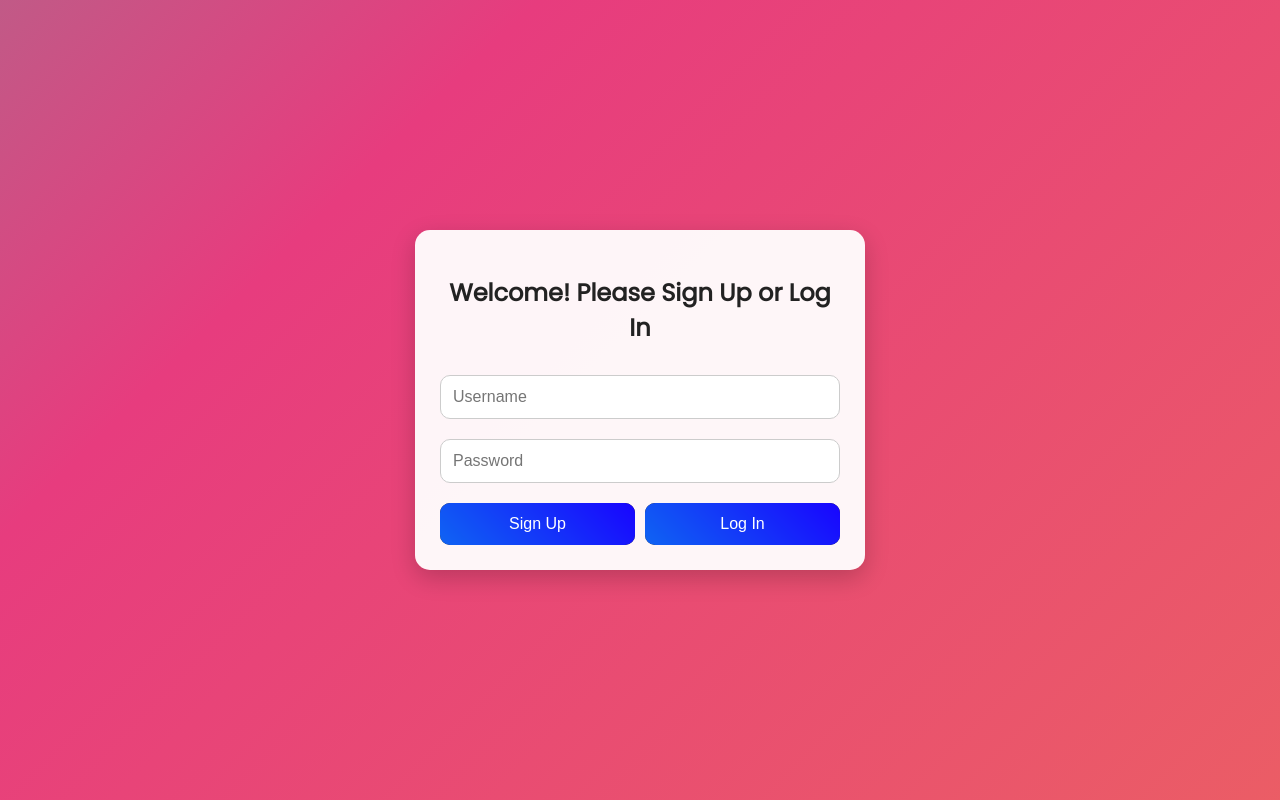
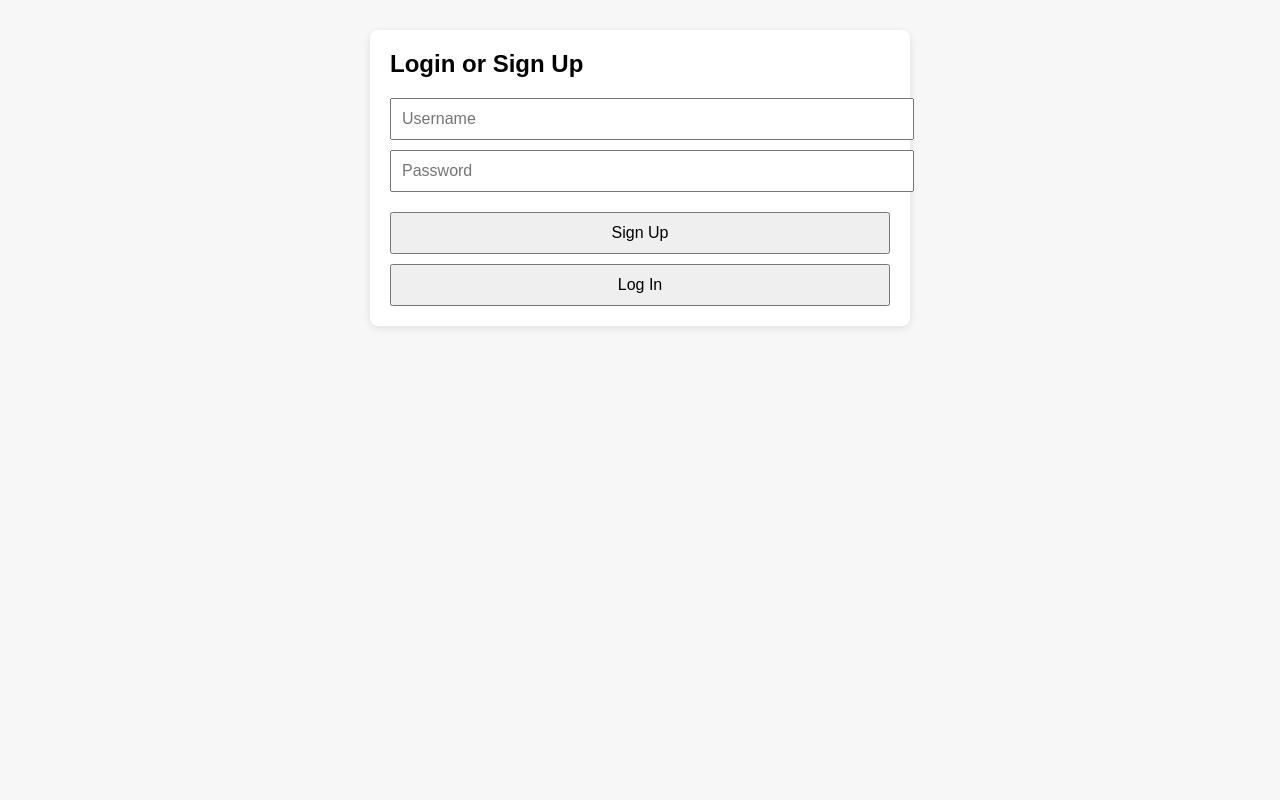
Before and after one commit to pro-code001/chat-server, a Flask app: page / in a window 1280 px wide. Run offline with Flask 2, Linux system fonts and the light colour scheme; some libraries are stand-ins or nearby versions.

Commit message:
index.html

```diff
--- a/templates/index.html
+++ b/templates/index.html
@@ -2,165 +2,85 @@
 <html lang="en">
 <head>
   <meta charset="UTF-8" />
-  <meta name="viewport" content="width=device-width, initial-scale=1" />
-  <title>Stylish Chat with Auth and Rooms</title>
-  <script src="https://cdn.socket.io/4.5.0/socket.io.min.js"></script>
-  <link href="https://fonts.googleapis.com/css2?family=Poppins&display=swap" rel="stylesheet" />
+  <meta name="viewport" content="width=device-width, initial-scale=1.0"/>
+  <title>Two-Person Chat App</title>
   <style>
-    * { box-sizing: border-box; }
     body {
-      font-family: 'Poppins', sans-serif;
-      margin: 0; padding: 0;
-      min-height: 100vh;
-      display: flex; justify-content: center; align-items: center;
-      background: linear-gradient(-45deg, #ee7752, #e73c7e, #23d5ab, #23a6d5);
-      background-size: 400% 400%;
-      animation: gradientBG 15s ease infinite;
-      color: #222;
-    }
-    @keyframes gradientBG {
-      0% { background-position: 0% 50%; }
-      50% { background-position: 100% 50%; }
-      100% { background-position: 0% 50%; }
+      font-family: Arial, sans-serif;
+      background-color: #f7f7f7;
+      margin: 0;
+      padding: 0;
     }
     .container {
-      background: rgba(255,255,255,0.95);
-      padding: 25px;
-      border-radius: 15px;
-      box-shadow: 0 8px 24px rgba(0,0,0,0.2);
-      width: 90%; max-width: 450px;
-      text-align: center;
+      max-width: 500px;
+      margin: 30px auto;
+      background-color: #fff;
+      padding: 20px;
+      border-radius: 8px;
+      box-shadow: 0 2px 8px rgba(0,0,0,0.1);
+    }
+    h2 {
+      margin-top: 0;
     }
     input {
+      display: block;
       width: 100%;
       margin: 10px 0;
-      padding: 12px;
-      border-radius: 10px;
-      border: 1px solid #ccc;
+      padding: 10px;
       font-size: 16px;
     }
-    .btn-group {
-      display: flex;
-      justify-content: space-between;
+    button {
+      padding: 10px;
+      width: 100%;
+      font-size: 16px;
       margin-top: 10px;
-      gap: 10px;
-      flex-wrap: wrap;
+      cursor: pointer;
     }
-    button {
-      flex: 1 1 45%;
-      padding: 12px;
-      font-size: 16px;
-      border: none;
-      border-radius: 10px;
-      cursor: pointer;
-      color: white;
-      background-color: #222;
-      position: relative;
-      z-index: 0;
-      overflow: hidden;
-      transition: background-color 0.3s ease;
-    }
-    button:hover {
-      background-color: #000;
-    }
-    button::before {
-      content: "";
-      position: absolute;
-      top: -50%; left: -50%;
-      width: 200%; height: 200%;
-      background: linear-gradient(45deg, #ff0040, #00ffe0, #1900ff, #ff00c8);
-      background-size: 400% 400%;
-      animation: glowing 20s linear infinite;
-      z-index: -1;
-      filter: blur(6px);
-    }
-    @keyframes glowing {
-      0% { background-position: 0% 50%; }
-      50% { background-position: 100% 50%; }
-      100% { background-position: 0% 50%; }
-    }
-    #auth, #roomForm, #chat {
+    #chat {
       display: none;
     }
-    #auth.active, #roomForm.active, #chat.active {
-      display: block;
-    }
     #messages {
-      height: 250px;
-      overflow-y: auto;
+      height: 300px;
       border: 1px solid #ccc;
       padding: 10px;
+      overflow-y: auto;
+      background-color: #fafafa;
       margin-bottom: 10px;
-      border-radius: 10px;
-      background: #f7f7f7;
-      text-align: left;
     }
-    #messageInput {
-      width: calc(100% - 60px);
-      font-size: 15px;
-      padding: 10px;
-      border-radius: 10px;
-      border: 1px solid #ccc;
-    }
-    #sendBtn {
-      width: 50px;
-      background-color: #28a745;
-      color: white;
-      border: none;
-      border-radius: 10px;
-      font-size: 18px;
-      margin-left: 5px;
-    }
-    #sendBtn:hover {
-      background-color: #1f7d34;
-    }
-    @media (max-width: 480px) {
-      input, button, #messageInput, #sendBtn {
-        font-size: 15px;
-      }
-      #messages {
-        height: 200px;
-      }
+    p {
+      margin: 5px 0;
     }
   </style>
 </head>
 <body>
-  <!-- AUTH (SIGNUP / LOGIN) -->
-  <div id="auth" class="container active">
-    <h2>Welcome! Please Sign Up or Log In</h2>
-    <input id="authUsername" placeholder="Username" />
-    <input id="authPassword" type="password" placeholder="Password" />
-    <div class="btn-group">
+
+<div class="container" id="auth">
+  <h2>Login or Sign Up</h2>
+  <input type="text" id="authUsername" placeholder="Username" />
+  <input type="password" id="authPassword" placeholder="Password" />
   <button id="signupBtn">Sign Up</button>
   <button id="loginBtn">Log In</button>
 </div>
-  </div>
 
-  <!-- ROOM FORM (CREATE / JOIN ROOM) -->
-  <div id="roomForm" class="container">
+<div class="container" id="roomForm" style="display: none;">
   <h2>Create or Join a Room</h2>
-    <input id="roomNameInput" placeholder="Room name" />
-    <input id="roomPasswordInput" type="password" placeholder="Room password" />
-    <div class="btn-group">
+  <input type="text" id="roomNameInput" placeholder="Room Name" />
+  <input type="password" id="roomPasswordInput" placeholder="Room Password" />
   <button id="createRoomBtn">Create Room</button>
   <button id="joinRoomBtn">Join Room</button>
 </div>
+
+<div class="container" id="chat">
+  <h2>Room: <span id="roomDisplayName"></span></h2>
+  <div id="messages"></div>
+  <input type="text" id="messageInput" placeholder="Type your message..." />
+  <button id="sendBtn">Send</button>
 </div>
 
-  <!-- CHAT -->
-  <div id="chat" class="container">
-    <h3>Room: <span id="roomDisplayName"></span></h3>
-    <div id="messages"></div>
-    <div style="display: flex;">
-      <input id="messageInput" placeholder="Type message..." />
-      <button id="sendBtn">➤</button>
-    </div>
-  </div>
-
+<script src="/socket.io/socket.io.js"></script>
 <script>
   const socket = io();
 
-    // DOM elements
   const authDiv = document.getElementById('auth');
   const roomFormDiv = document.getElementById('roomForm');
   const chatDiv = document.getElementById('chat');
@@ -183,105 +103,97 @@
   let currentUsername = null;
   let currentRoom = null;
 
-    // Sign Up
   signupBtn.onclick = () => {
     const username = authUsernameInput.value.trim();
     const password = authPasswordInput.value.trim();
     if (!username || !password) {
-        alert("Fill both username and password to sign up.");
+      alert("Enter username and password to sign up.");
       return;
     }
-      socket.emit('signup', {username, password});
+    socket.emit('signup', { username, password });
   };
 
-    // Log In
   loginBtn.onclick = () => {
     const username = authUsernameInput.value.trim();
     const password = authPasswordInput.value.trim();
     if (!username || !password) {
-        alert("Fill both username and password to log in.");
+      alert("Enter username and password to log in.");
       return;
     }
-      socket.emit('login', {username, password});
+    socket.emit('login', { username, password });
   };
 
-    // On signup response
   socket.on('signup_response', data => {
     alert(data.msg);
     if (data.success) {
       currentUsername = authUsernameInput.value.trim();
-        authDiv.classList.remove('active');
-        roomFormDiv.classList.add('active');
+      authDiv.style.display = 'none';
+      roomFormDiv.style.display = 'block';
     }
   });
 
-    // On login response
   socket.on('login_response', data => {
     alert(data.msg);
     if (data.success) {
       currentUsername = authUsernameInput.value.trim();
-        authDiv.classList.remove('active');
-        roomFormDiv.classList.add('active');
+      authDiv.style.display = 'none';
+      roomFormDiv.style.display = 'block';
     }
   });
 
-    // Create Room
   createRoomBtn.onclick = () => {
     const room = roomNameInput.value.trim();
     const password = roomPasswordInput.value.trim();
     if (!room || !password) {
-        alert("Fill both room name and password to create a room.");
+      alert("Enter room name and password.");
       return;
     }
-      socket.emit('create', {username: currentUsername, room, password});
+    socket.emit('create', { username: currentUsername, room, password });
   };
 
-    // Join Room
   joinRoomBtn.onclick = () => {
     const room = roomNameInput.value.trim();
     const password = roomPasswordInput.value.trim();
     if (!room || !password) {
-        alert("Fill both room name and password to join a room.");
+      alert("Enter room name and password.");
       return;
     }
-      socket.emit('join', {username: currentUsername, room, password});
+    socket.emit('join', { username: currentUsername, room, password });
   };
 
-    // Listen to server's 'created' event (room created)
   socket.on('created', data => {
+    enterChatRoom(data.room);
     alert("Room created and joined: " + data.room);
-      enterChatRoom(data.room);
   });
 
-    // Listen to server's 'joined' event (room joined)
   socket.on('joined', data => {
+    enterChatRoom(data.room);
     alert("Joined room: " + data.room);
-      enterChatRoom(data.room);
   });
 
-    // Listen to error events (if any)
   socket.on('error', data => {
     alert(data.msg);
   });
 
-    // Enter chat room UI update
   function enterChatRoom(room) {
     currentRoom = room;
-      roomFormDiv.classList.remove('active');
-      chatDiv.classList.add('active');
+    roomFormDiv.style.display = 'none';
+    chatDiv.style.display = 'block';
     roomDisplayName.textContent = room;
     messagesDiv.innerHTML = '';
   }
 
-    // Sending messages
   sendBtn.onclick = () => {
     const msg = messageInput.value.trim();
     if (!msg) return;
-      socket.emit('message', {username: currentUsername, room: currentRoom, msg});
+    socket.emit('message', {
+      username: currentUsername,
+      room: currentRoom,
+      msg
+    });
     messageInput.value = '';
   };
 
-    // Receiving messages
   socket.on('message', data => {
     if (data.room === currentRoom) {
       const p = document.createElement('p');
```
Lines whose indentation alone changed are shown as unchanged.
